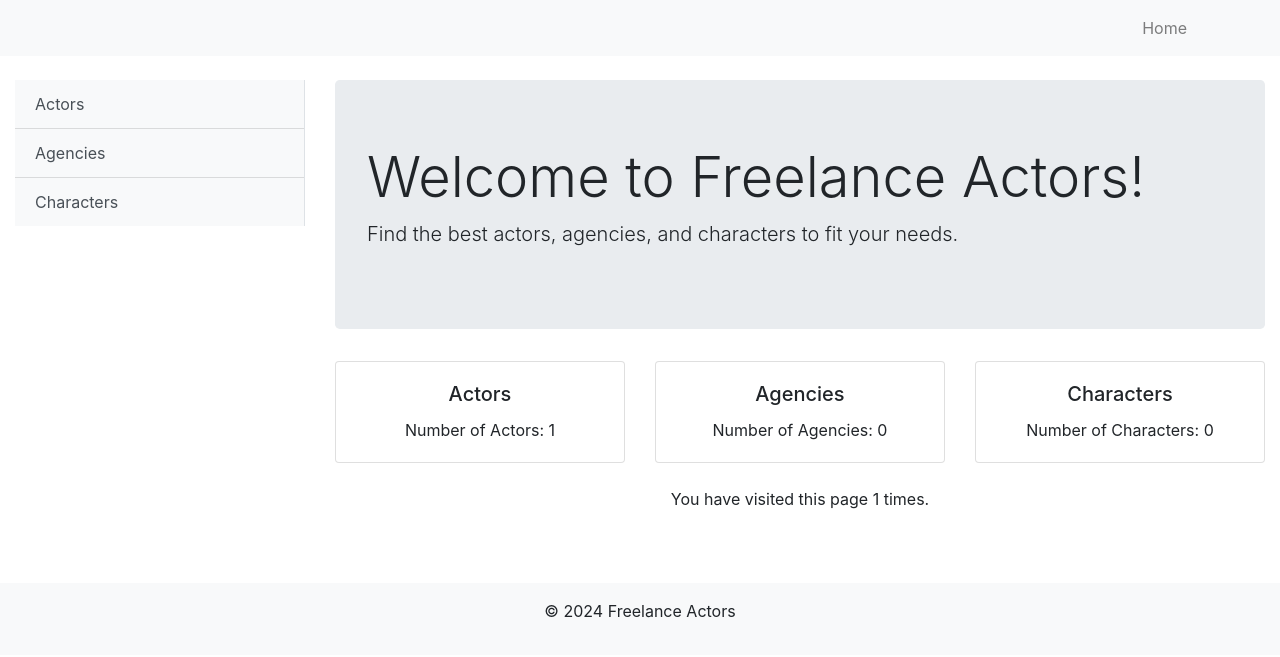
After one commit to panichqa/freelance-actors, a Django app: page / in a window 1280 px wide. The commit adds this page. Shown: the top 657 px of the page. Run offline with Django 5.2, Linux system fonts and the light colour scheme; data comes from the database, SQL or seed files in the repository; data that the repository does not hold is empty; parts of the project's set-up code (start-up, migrations or seed data) failed here and were passed over; some libraries are stand-ins or nearby versions.

Commit message:
add navbar & sidebar html

```diff
--- /dev/null
+++ b/templates/includes/navbar.html
@@ -0,0 +1,12 @@
+<!-- navbar.html -->
+<nav class="navbar navbar-expand-lg navbar-light bg-light">
+    <div class="container">
+        <div class="collapse navbar-collapse" id="navbarNav">
+            <ul class="navbar-nav ml-auto">
+                <li class="nav-item">
+                    <a class="nav-link" href="{% url "actors_agency:index" %}">Home</a>
+                </li>
+            </ul>
+        </div>
+    </div>
+</nav>
--- a/templates/includes/sidebar.html
+++ b/templates/includes/sidebar.html
@@ -1,12 +1,7 @@
-<aside class="sidebar">
-    <div class="card mb-4">
-        <div class="card-header">
-            Categories
-        </div>
-        <ul class="list-group list-group-flush">
-            <li class="list-group-item"><a href="#">Actors</a></li>
-            <li class="list-group-item"><a href="#">Agencies</a></li>
-            <li class="list-group-item"><a href="#">Characters</a></li>
-        </ul>
+<aside class="bg-light border-right" id="sidebar-wrapper">
+    <div class="list-group list-group-flush">
+        <a href="http://localhost:8000/actors" class="list-group-item list-group-item-action bg-light">Actors</a>
+        <a href="http://localhost:8000/agencies" class="list-group-item list-group-item-action bg-light">Agencies</a>
+        <a href="http://localhost:8000/characters" class="list-group-item list-group-item-action bg-light">Characters</a>
     </div>
 </aside>
```
